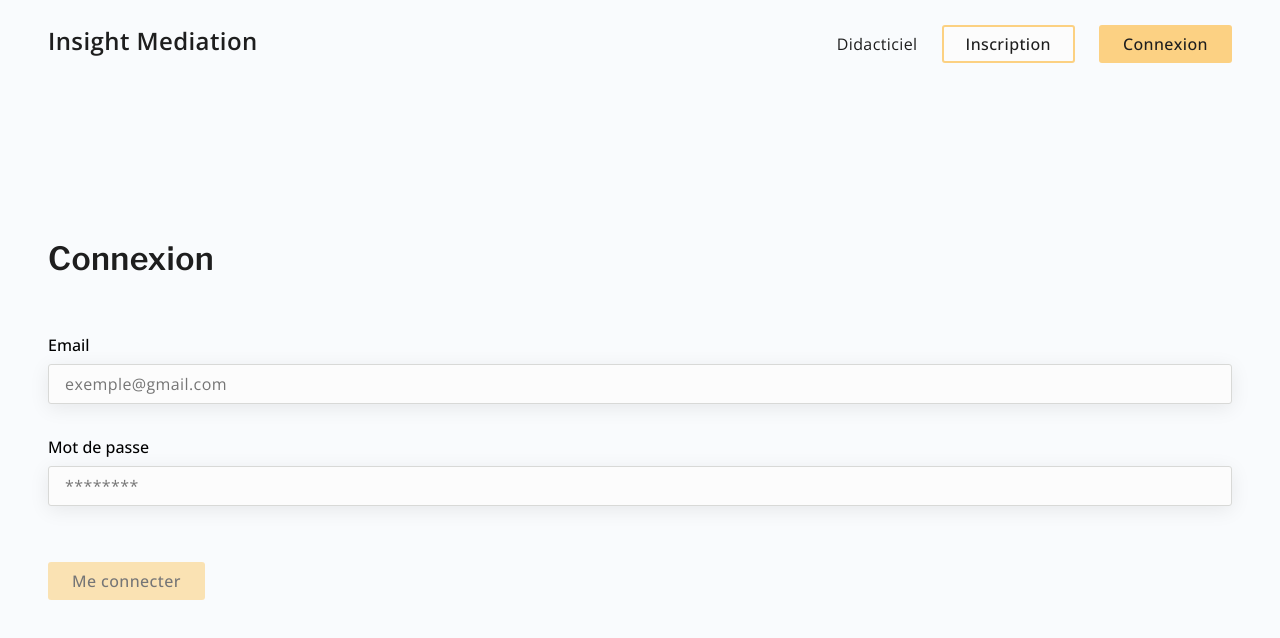
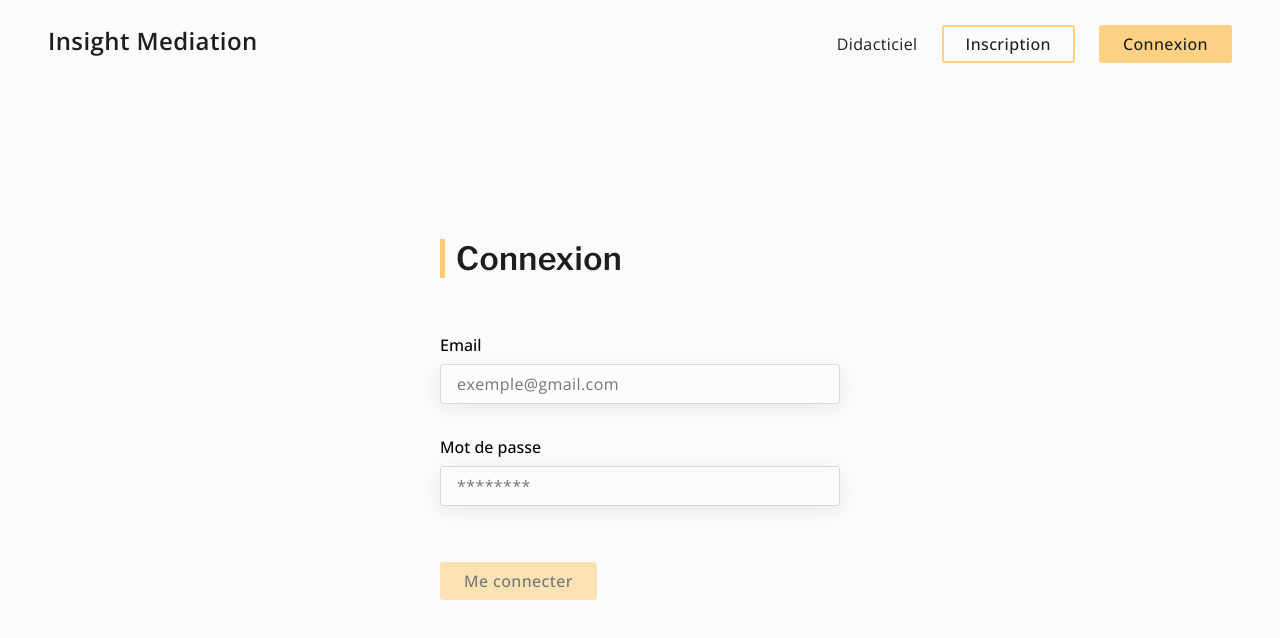
Before and after one commit to Wagle-Studio/chemins-du-lien, a Next.js app: page /connexion in a window 1280 px wide. Shown: the top 638 px of the page. Built offline with nearby package versions, Linux system fonts and the light colour scheme; no server answers.

Commit message:
Minor fixes

```diff
--- a/src/app/(frontend)/globals.scss
+++ b/src/app/(frontend)/globals.scss
@@ -20,6 +20,7 @@
   --primary-gradient: linear-gradient(-15deg, #feebcb 0%, #ffd6a5 100%);
 
   --view-max-width: 1280px;
+  --auth-form-max-width: 400px;
 
   --space-1: 8px;
   --space-2: 16px;
@@ -84,3 +85,45 @@ ol {
   padding: 0;
   list-style: none;
 }
+
+.with-bar-left {
+  position: relative;
+  padding-left: var(--space-2);
+  box-sizing: border-box;
+
+  &::before {
+    content: '';
+    position: absolute;
+    top: 0;
+    left: 0;
+    width: 5px;
+    height: 100%;
+    background-color: var(--primary);
+  }
+}
+
+.loading-spiner {
+  position: relative;
+  opacity: 50%;
+  pointer-events: none;
+
+  &::after {
+    content: '';
+    position: absolute;
+    top: 50%;
+    left: 50%;
+    width: 30px;
+    height: 30px;
+    border-radius: 50%;
+    border: 3px solid var(--black);
+    border-top-color: transparent;
+    animation: spinner 1s linear infinite;
+    transform: translate(-50%, -50%);
+  }
+}
+
+@keyframes spinner {
+  to {
+    transform: translate(-50%, -50%) rotate(360deg);
+  }
+}
--- a/src/blocks/discoveries/style.scss
+++ b/src/blocks/discoveries/style.scss
@@ -29,6 +29,7 @@
       width: 100%;
       background-color: var(--white);
       border-radius: var(--border-radius-medium);
+      box-shadow: var(--card-shadow);
       text-align: center;
       box-sizing: border-box;
 
--- a/src/ui/exercice-header/Component.client.tsx
+++ b/src/ui/exercice-header/Component.client.tsx
@@ -5,7 +5,7 @@ import { Link } from '@/ui/link/Component.client'
 interface Props extends React.HTMLAttributes<HTMLElement> {
   cursus: CursusDocument
   exercice: ExerciceDocument
-  exerciceSlugs: String[]
+  exerciceSlugs: string[]
 }
 
 export const ExerciceHeader: React.FC<Props> = ({ exercice, cursus, exerciceSlugs, ...props }) => {
--- a/src/ui/exercice-layout/Component.client.tsx
+++ b/src/ui/exercice-layout/Component.client.tsx
@@ -5,7 +5,7 @@ import { ExerciceHeader } from '@/ui/exercice-header/Component.client'
 interface Props extends React.HTMLAttributes<HTMLElement> {
   cursus: CursusDocument
   exercice: ExerciceDocument
-  exerciceSlugs: String[]
+  exerciceSlugs: string[]
 }
 
 export const ExerciceLayout: React.FC<Props> = ({
```
